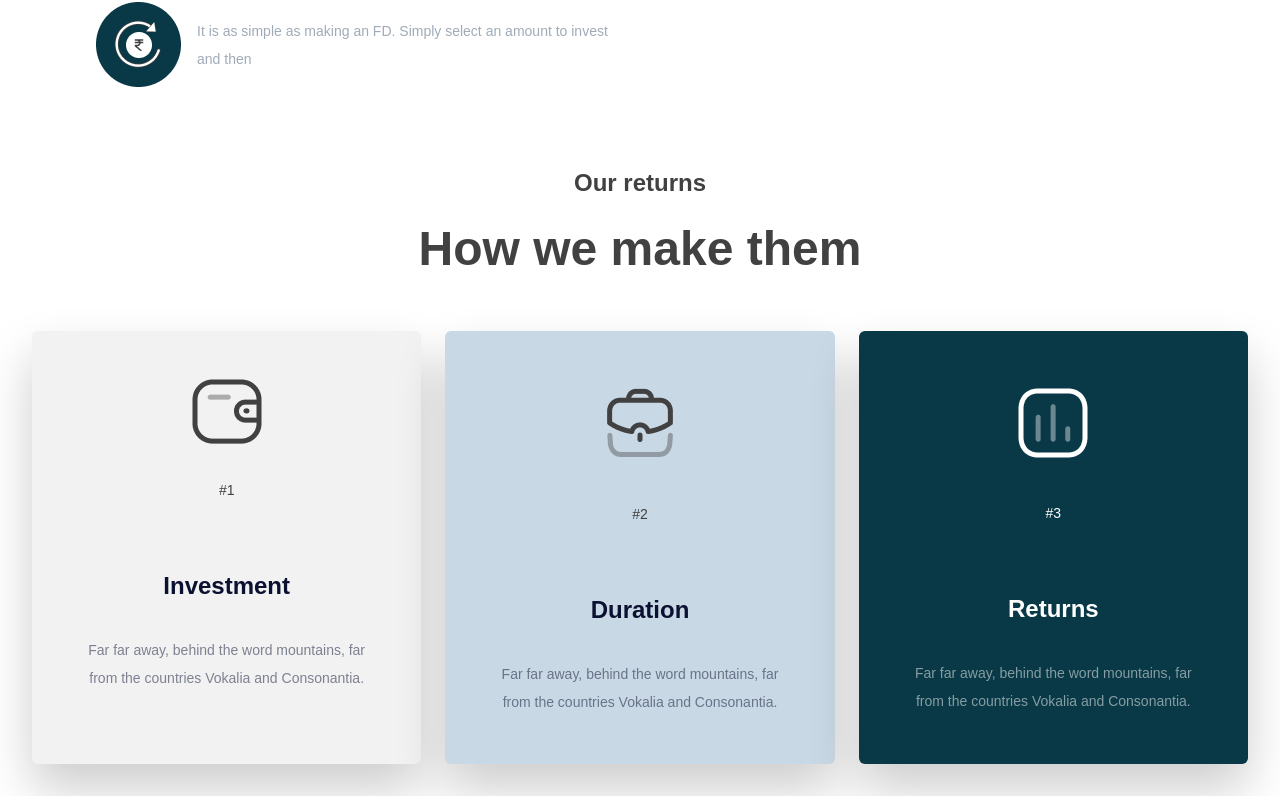
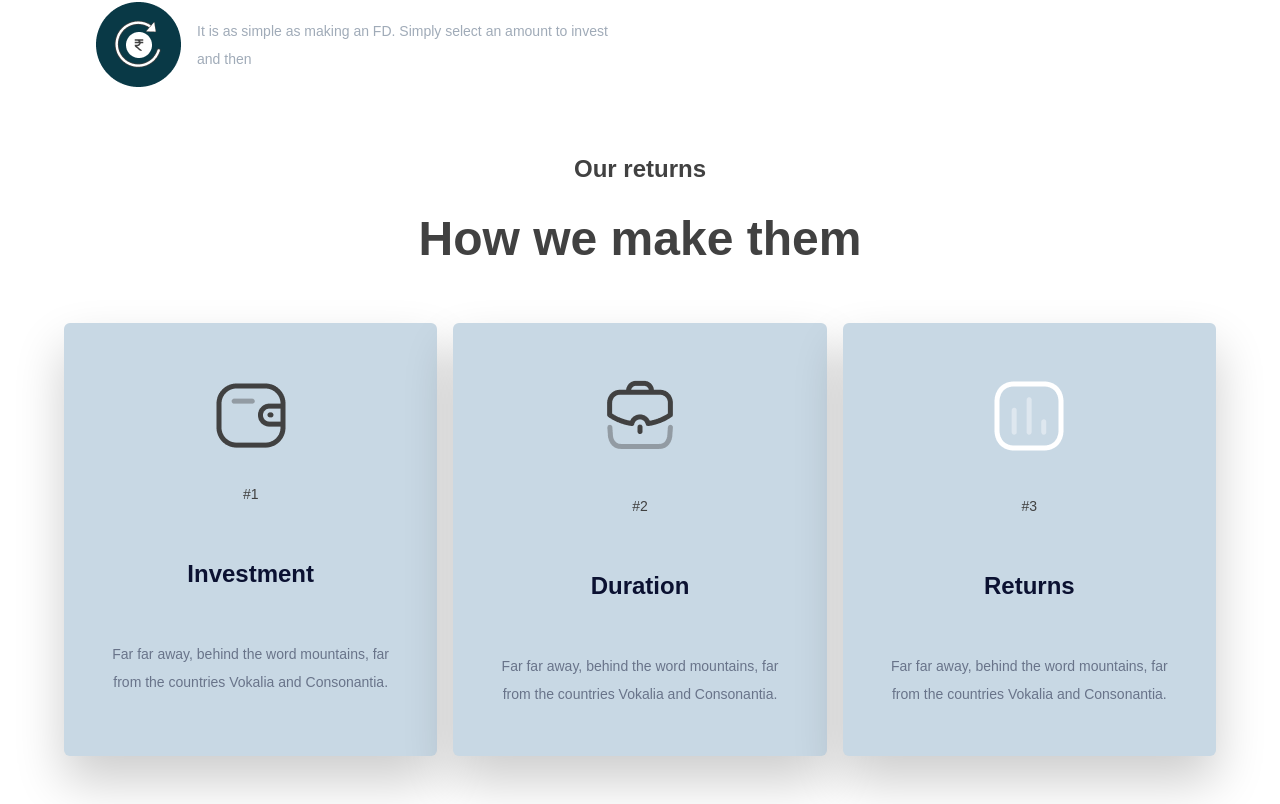
Before and after one commit to JavaidAhmadKhan/DPort-landing-page, a Next.js app: page / in a window 1280 px wide. Shown: the part 1297-2101 px from the top of the page. Built offline with nearby package versions, Linux system fonts and the light colour scheme.

Commit message:
added data.js and map functionality

```diff
--- a/components/Banner.js
+++ b/components/Banner.js
@@ -25,11 +25,7 @@ const Banner = () => {
           </div>
         </div>
         <div className="w-[100%] md:w-[50%] lg:w-[40%] relative">
-          <Image
-            src={BannerImg}
-            className="w-auto h-auto object-cover"
-            alt="banner"
-          />
+          <Image src={BannerImg} alt="banner" />
         </div>
         <div className="absolute left-[1050px] top-24">
           <Image src={CoinRight} alt="coinright" />
--- a/components/Returns.js
+++ b/components/Returns.js
@@ -1,59 +1,36 @@
 import Image from "next/image";
 import React from "react";
 
-import Investment from "../public/Wallet.png";
-import Duration from "../public/Icon-Backpack.png";
-import ReturnsImg from "../public/Icon-Analytic.png";
+import DATA from "../data";
 
-const Returns = () => {
+const Returns = ({ sno }) => {
   return (
     <div>
-      <h1 className="text-[#414141] font-semibold text-[24px] leading-[64px] text-center">
+      <h1 className="text-[#414141] font-semibold text-[24px]  text-center">
         Our returns
       </h1>
-      <h2 className="text-[#414141] font-bold text-[48px] leading-[68px] text-center">
+      <h2 className="text-[#414141] font-bold text-[28px] md:text-[36px] lg:text-[48px] text-center mt-4">
         How we make them
       </h2>
-      <div className="grid grid-cols-1 md:grid-cols-2 lg:grid-cols-3 gap-6 p-8 pt-12">
-        <div className=" boxShadow bg-[#F2F2F2] py-12 px-12 rounded-md flex flex-col items-center">
-          <Image src={Investment} alt="Investment" />
-          <p className="pt-8 text-[#414141] leading-[28px] text-[14px] font-medium text-center ">
-            #1
-          </p>
-          <h2 className="pt-12 text-[#0B1131] leading-[68px] text-[24px]  font-bold text-center ">
-            Investment
-          </h2>
-          <p className=" pt-4 text-[#0B1131] leading-[28px] text-[14px] font-medium text-center opacity-50">
-            Far far away, behind the word mountains, far from the countries
-            Vokalia and Consonantia.
-          </p>
-        </div>
-        <div className=" boxShadow bg-[#C8D8E4] py-12 px-12 rounded-md flex flex-col items-center">
-          <Image src={Duration} alt="Investment" />
-          <p className="pt-8 text-[#414141] leading-[28px] text-[14px] font-medium text-center ">
-            #2
-          </p>
-          <h2 className="pt-12 text-[#0B1131] leading-[68px] text-[24px]  font-bold text-center ">
-            Duration
-          </h2>
-          <p className=" pt-4 text-[#0B1131] leading-[28px] text-[14px] font-medium text-center opacity-50">
-            Far far away, behind the word mountains, far from the countries
-            Vokalia and Consonantia.
-          </p>
-        </div>
-        <div className="boxShadow bg-[#093946] py-12 px-12 rounded-md flex flex-col items-center">
-          <Image src={ReturnsImg} alt="Investment" />
-          <p className="pt-8 text-white leading-[28px] text-[14px] font-medium text-center ">
-            #3
-          </p>
-          <h2 className="pt-12 text-white leading-[68px] text-[24px]  font-bold text-center ">
-            Returns
-          </h2>
-          <p className=" pt-4 text-white leading-[28px] text-[14px] font-medium text-center opacity-50">
-            Far far away, behind the word mountains, far from the countries
-            Vokalia and Consonantia.
-          </p>
-        </div>
+
+      <div className="grid grid-cols-1 gap-4  md:grid-cols-2 lg:grid-cols-3  pt-12 pb-12 px-4 md:px-12 lg:px-16">
+        {DATA.map((data) => (
+          <div
+            key={data.id}
+            className="flex flex-col items-center justify-center gap-8 boxShadow py-12 px-12 bg-[#C8D8E4] rounded-md"
+          >
+            <Image src={data.image} alt={`${data.image}`} />
+            <p className=" text-[#414141] leading-[28px] text-[14px] font-medium text-center ">
+              {data.sno}
+            </p>
+            <h2 className=" text-[#0B1131] leading-[68px] text-[24px]  font-bold text-center ">
+              {data.investment}
+            </h2>
+            <p className=" text-[#0B1131] leading-[28px] text-[14px] font-medium text-center opacity-50">
+              {data.para}
+            </p>
+          </div>
+        ))}
       </div>
     </div>
   );
--- /dev/null
+++ b/data.js
@@ -0,0 +1,29 @@
+import Investment from "./public/Wallet.png";
+import Duration from "./public/Icon-Backpack.png";
+import ReturnsImg from "./public/Icon-Analytic.png";
+
+const DATA = [
+  {
+    id: 1,
+    sno: "#1",
+    investment: "Investment",
+    para: "Far far away, behind the word mountains, far from the countries Vokalia and Consonantia.",
+    image: Investment,
+  },
+  {
+    id: 2,
+    sno: "#2",
+    investment: "Duration",
+    para: "Far far away, behind the word mountains, far from the countries Vokalia and Consonantia.",
+    image: Duration,
+  },
+  {
+    id: 3,
+    sno: "#3",
+    investment: "Returns",
+    para: "Far far away, behind the word mountains, far from the countries Vokalia and Consonantia.",
+    image: ReturnsImg,
+  },
+];
+
+export default DATA;
```
